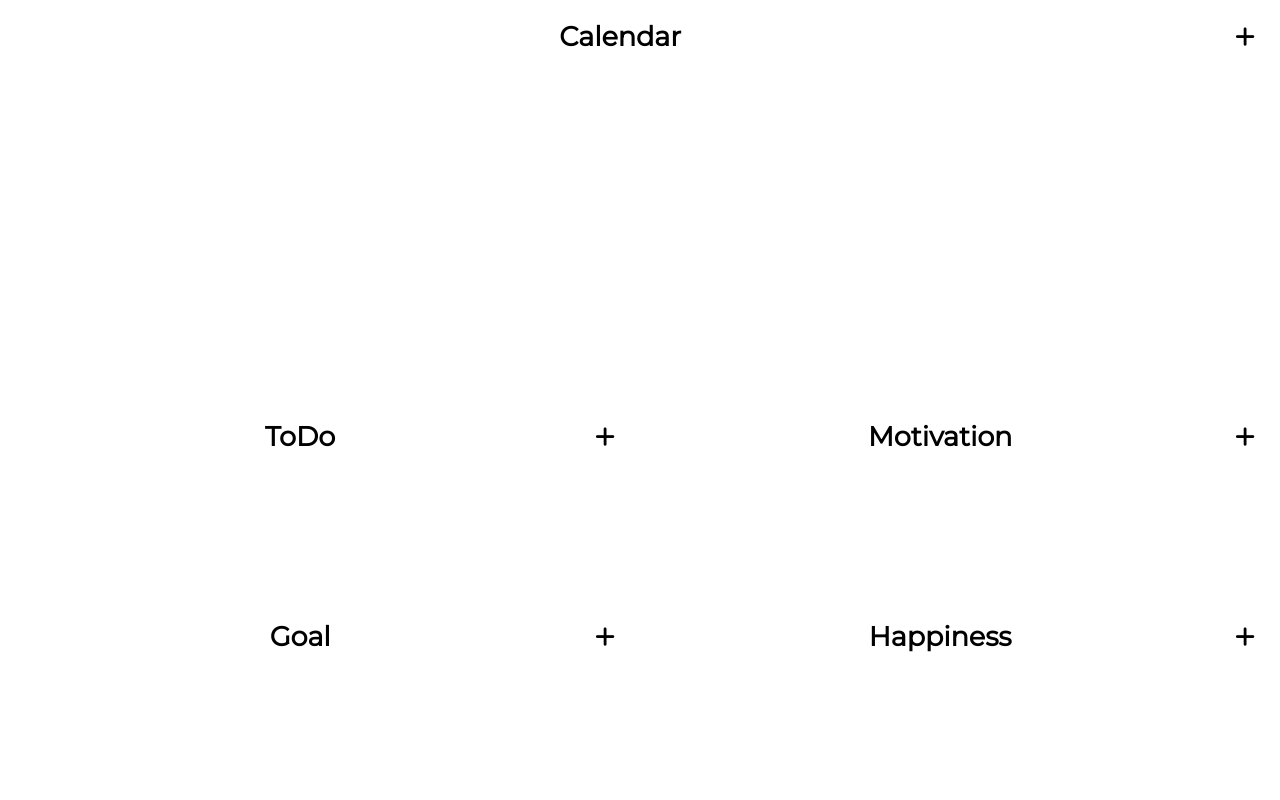
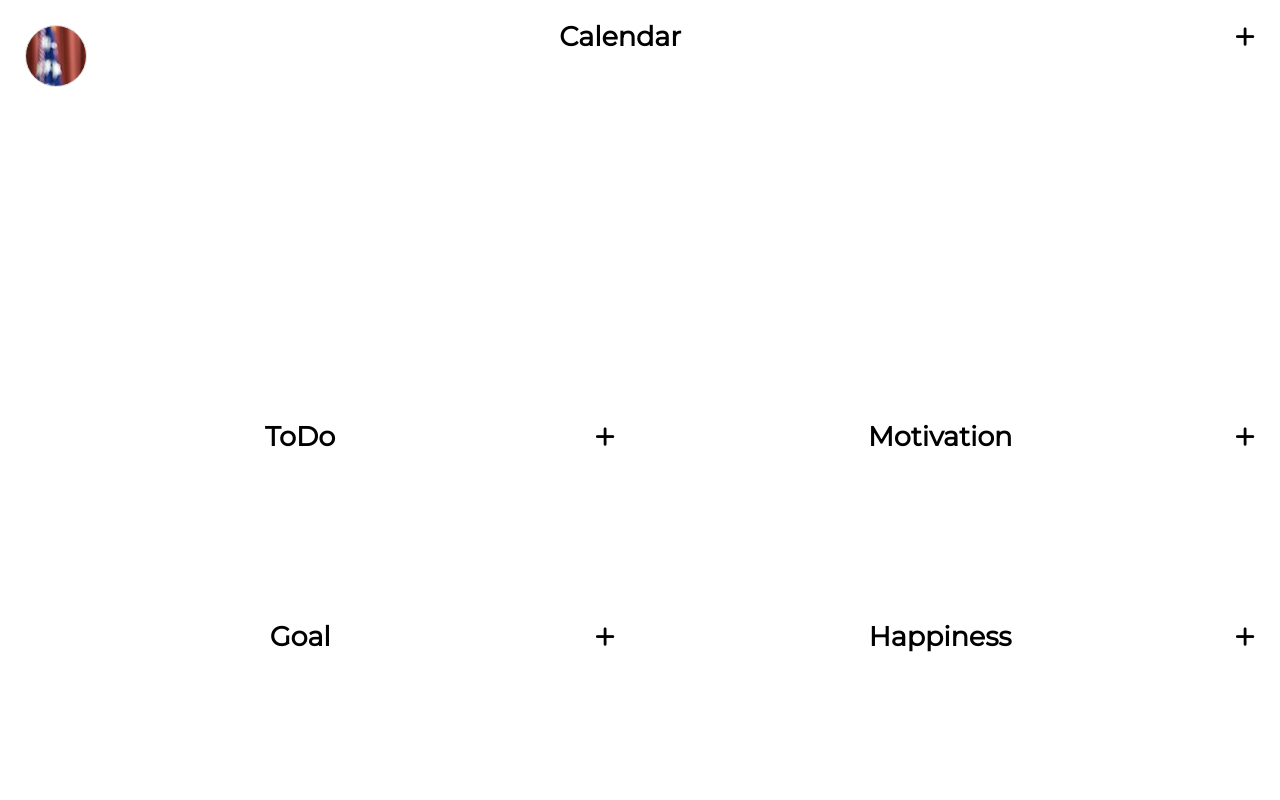
Before and after one commit to hxl1116/Flothe, a React app: page / in a window 1280 px wide. Built offline with nearby package versions, Linux system fonts and the light colour scheme.

Commit message:
Profile image shows

```diff
--- a/package.json
+++ b/package.json
@@ -6,7 +6,8 @@
   "scripts": {
     "start": "react-scripts start",
     "build": "react-scripts build",
-    "test": "react-scripts test"
+    "test": "react-scripts test",
+    "sass": "sass ./resources/sass/style.sass:./public/css/style.css"
   },
   "keywords": [],
   "author": "",
--- /dev/null
+++ b/resources/sass/partials/_sidebar.sass
@@ -0,0 +1,14 @@
+#sidebar
+    width: 100vw
+    height: 10vh
+    position: absolute
+    top: 20px
+    left: 20px
+
+#profile-img
+    border: 1px solid #ddd
+    width: 50px
+    height: 50px
+    border-radius: 50%
+    padding: 5px
+    margin: 5px
--- a/resources/sass/style.sass
+++ b/resources/sass/style.sass
@@ -1,5 +1,6 @@
 @import url('https://fonts.googleapis.com/css?family=Montserrat&display=swap')
 @import "partials/base"
+@import "partials/sidebar"
 @import "partials/section"
 @import "partials/item"
 
--- a/src/components/App.js
+++ b/src/components/App.js
@@ -1,4 +1,4 @@
-import React, {Component} from 'react';
+import React, {Component, Fragment} from 'react';
 import Section from "./Section";
 import Sidebar from "./Sidebar";
 
@@ -16,16 +16,19 @@ class App extends Component {
 
     render() {
         return (
+            <>
+                <Sidebar/>
                 <div id="sections-wrapper" className="day-layout">
                     <Section id={'calendar'} name={'Calendar'} timed={true}/>
                     <Section id={'todo'} name={'ToDo'}/>
                     <Section id={'goal'} name={'Goal'}/>
                     <Section id={'motivation'} name={'Motivation'}/>
                     <Section id={'happiness'} name={'Happiness'}/>
-                {/*{Object.values(sections).map(section => (*/}
+                    {/* {Object.values(sections).map(section => (*/}
                     {/*    <Section key={`${section.id}-section`} id={section.id} name={section.name}/>*/}
-                {/*))}*/}
+                    {/*))} */}
                 </div>
+            </>
         )
     }
 }
--- a/src/components/Sidebar.js
+++ b/src/components/Sidebar.js
@@ -10,9 +10,11 @@ class Sidebar extends Component {
     }
     render() {
         return (
-            <div>
-                <button type="button">Sidebar</button>
-                <div></div>
+            <div id="sidebar">
+                {/* <button type="button">Sidebar</button> */}
+                <div id="profile-img" style={{
+                    backgroundImage: "url(./img/barack_obama.jpg)"
+                }}/>
             </div>
         )
     }
```
Also changed, not shown: public/css/style.css, public/img/barack_obama.jpg (added), 1 other file. Lines whose indentation alone changed are shown as unchanged.
